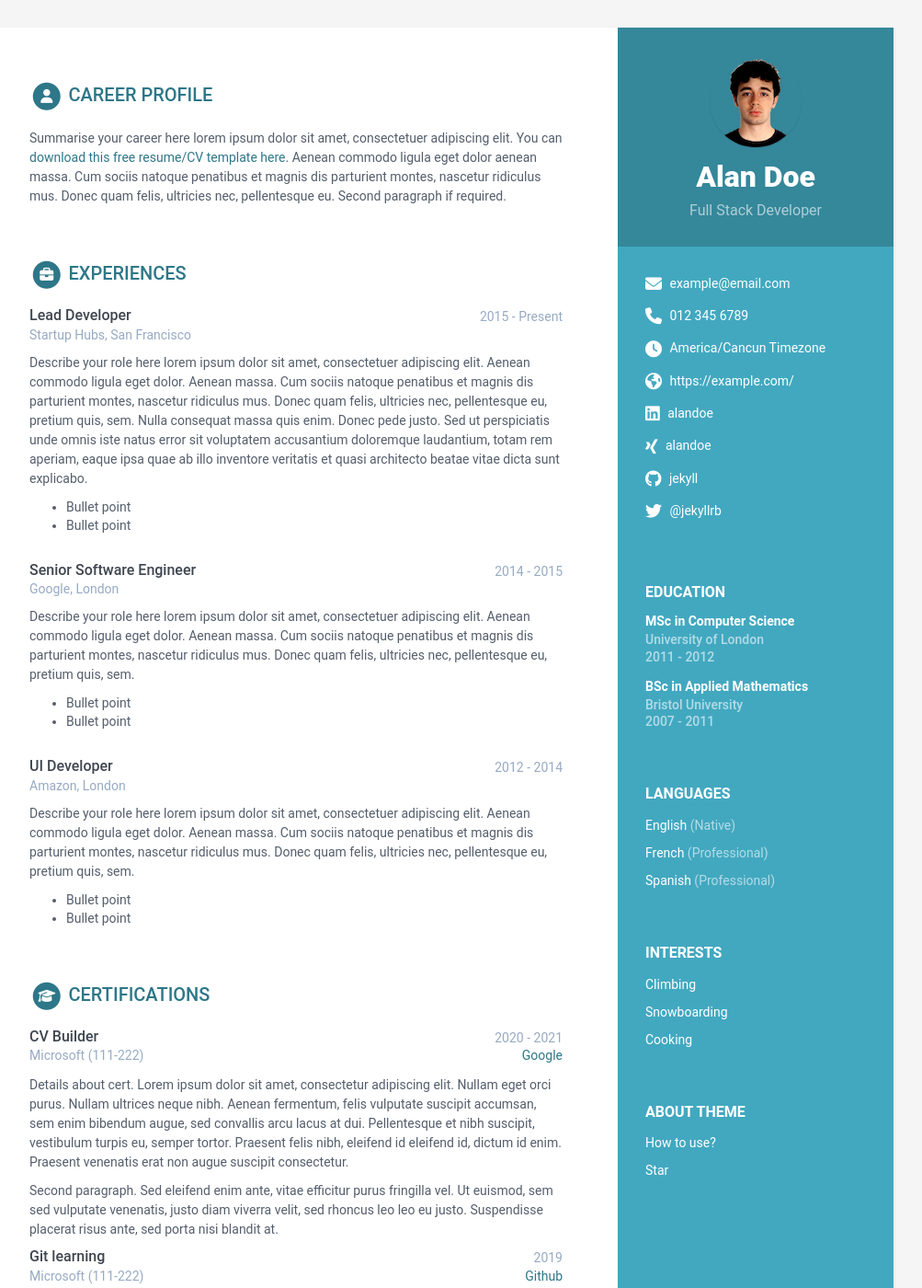
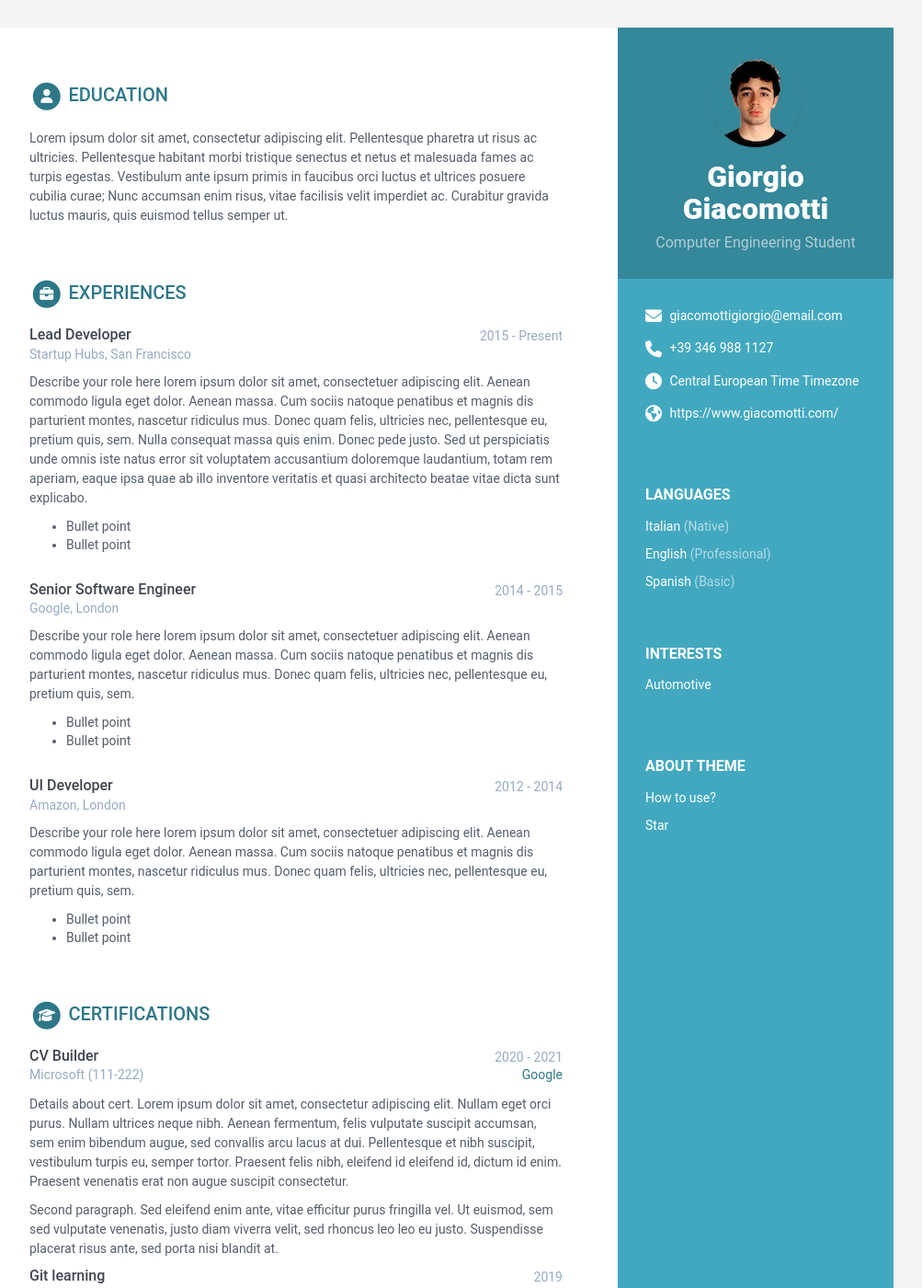
Before and after one commit to giaco01/giaco01.github.io, a Jekyll site: the page built from index.html, in a window 1280 px wide and 1400 px high. Shown: the whole window at 92% size, without its empty margins (168-1171 px from the left). Built offline with Jekyll 4.4.1, drawn with Linux system fonts in a browser that asks for light colours.

Commit message:
Update data.yml

```diff
--- a/_data/data.yml
+++ b/_data/data.yml
@@ -8,23 +8,23 @@ sidebar:
     education: True # set to False if you want education in main section instead of in sidebar
 
     # Profile information
-    name: Alan Doe
-    tagline: Full Stack Developer
-    avatar: profile.png  #place a 100x100 picture inside /assets/images/ folder and provide the name of the file below
+    name: Giorgio Giacomotti
+    tagline: Computer Engineering Student
+    avatar: profile4.png  #place a 100x100 picture inside /assets/images/ folder and provide the name of the file below
 
     # Sidebar links
-    email: example@email.com
-    phone: 012 345 6789
-    timezone: America/Cancun # Enter your timezone, e.g., America/Havana, Africa/Casablanca, America/North_Dakota/Center
+    email: giacomottigiorgio@email.com
+    phone: +39 346 988 1127
+    timezone: Central European Time # Enter your timezone, e.g., America/Havana, Africa/Casablanca, America/North_Dakota/Center
     citizenship:
-    website: https://example.com/ # Include the full website URL, including "http://" or "https://".
-    linkedin: alandoe
-    xing: alandoe
-    github: jekyll
+    website: https://www.giacomotti.com/ # Include the full website URL, including "http://" or "https://".
+    linkedin:
+    xing:
+    github:
     telegram: # add your nickname without '@' sign
     gitlab:
     bitbucket:
-    twitter: '@jekyllrb'
+    twitter:
     stack-overflow: # Number/Username, e.g. 123456/alandoe
     codewars:
     goodreads: # Number-Username, e.g. 123456-alandoe
@@ -36,37 +36,37 @@ sidebar:
     languages:
       title: Languages
       info:
-        - idiom: English
+        - idiom: Italian
           level: Native
 
-        - idiom: French
+        - idiom: English
           level: Professional
 
         - idiom: Spanish
-          level: Professional
+          level: Basic
 
     interests:
       title: Interests
       info:
-        - item: Climbing
+        - item: Automotive
           link:
 
-        - item: Snowboarding
+        - item:
           link:
 
-        - item: Cooking
+        - item:
           link:
 
 career-profile:
     title: Career Profile
     summary: |
-      Summarise your career here lorem ipsum dolor sit amet, consectetuer
-      adipiscing elit. You can [download this free resume/CV template here]().
-      Aenean commodo ligula eget dolor aenean massa. Cum sociis natoque
-      penatibus et magnis dis parturient montes, nascetur ridiculus mus.
-      Donec quam felis, ultricies nec, pellentesque eu.
-      Second paragraph if required.
-education:
+      Lorem ipsum dolor sit amet, consectetur adipiscing elit. Pellentesque pharetra
+      ut risus ac ultricies. Pellentesque habitant morbi tristique senectus et netus
+      et malesuada fames ac turpis egestas. Vestibulum ante ipsum primis in faucibus
+      orci luctus et ultrices posuere cubilia curae; Nunc accumsan enim risus, vitae
+      facilisis velit imperdiet ac. Curabitur gravida luctus mauris, quis euismod
+      tellus semper ut.
+    education:
     title: Education
     info:
       - degree: MSc in Computer Science
```
